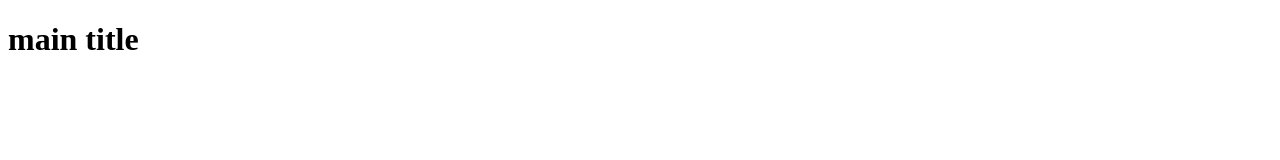
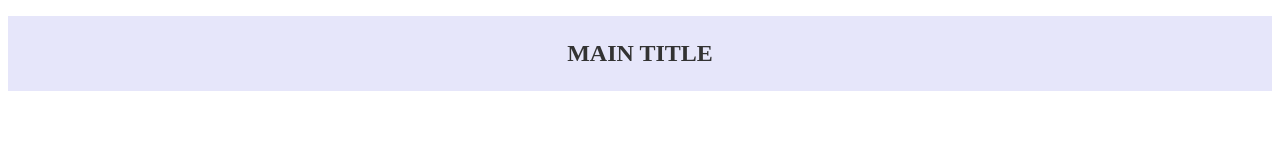
Before and after one commit to OksanaPiddubniak/lesson1, a plain HTML site: page index.html in a window 1280 px wide. Drawn offline with Linux system fonts and the light colour scheme.

Commit message:
Styles for main title were added

```diff
--- a/index.html
+++ b/index.html
@@ -4,6 +4,7 @@
     <meta charset="UTF-8" />
     <meta name="viewport" content="width=device-width, initial-scale=1.0" />
     <title>Document</title>
+    <link rel="stylesheet" href="style.css" />
   </head>
   <body>
     <h1>main title</h1>
--- a/style.css
+++ b/style.css
@@ -0,0 +1,8 @@
+h1 {
+  color: #333;
+  background-color: lavender;
+  font-size: 1.5rem;
+  padding: 1em 0;
+  text-align: center;
+  text-transform: uppercase;
+}
```
